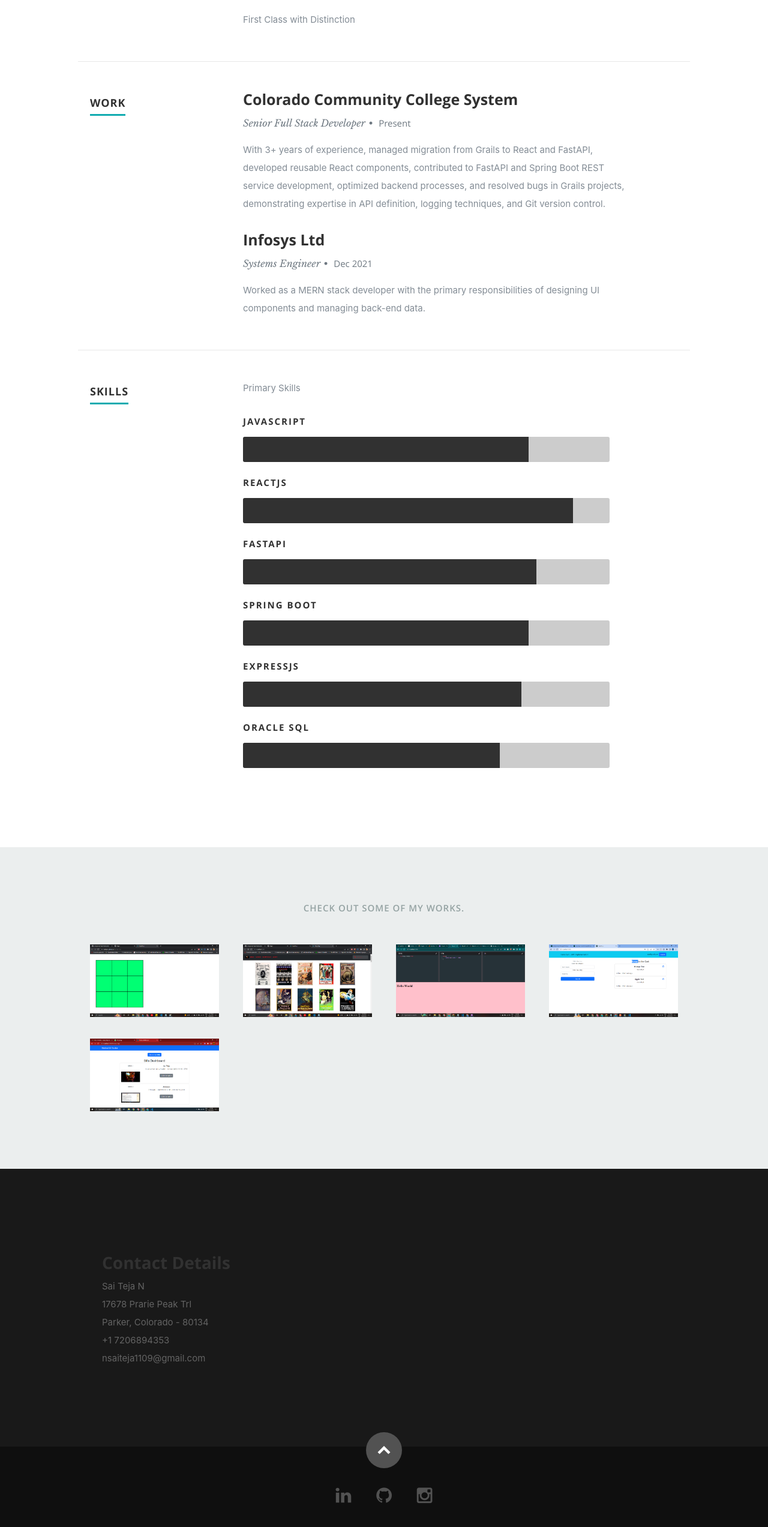
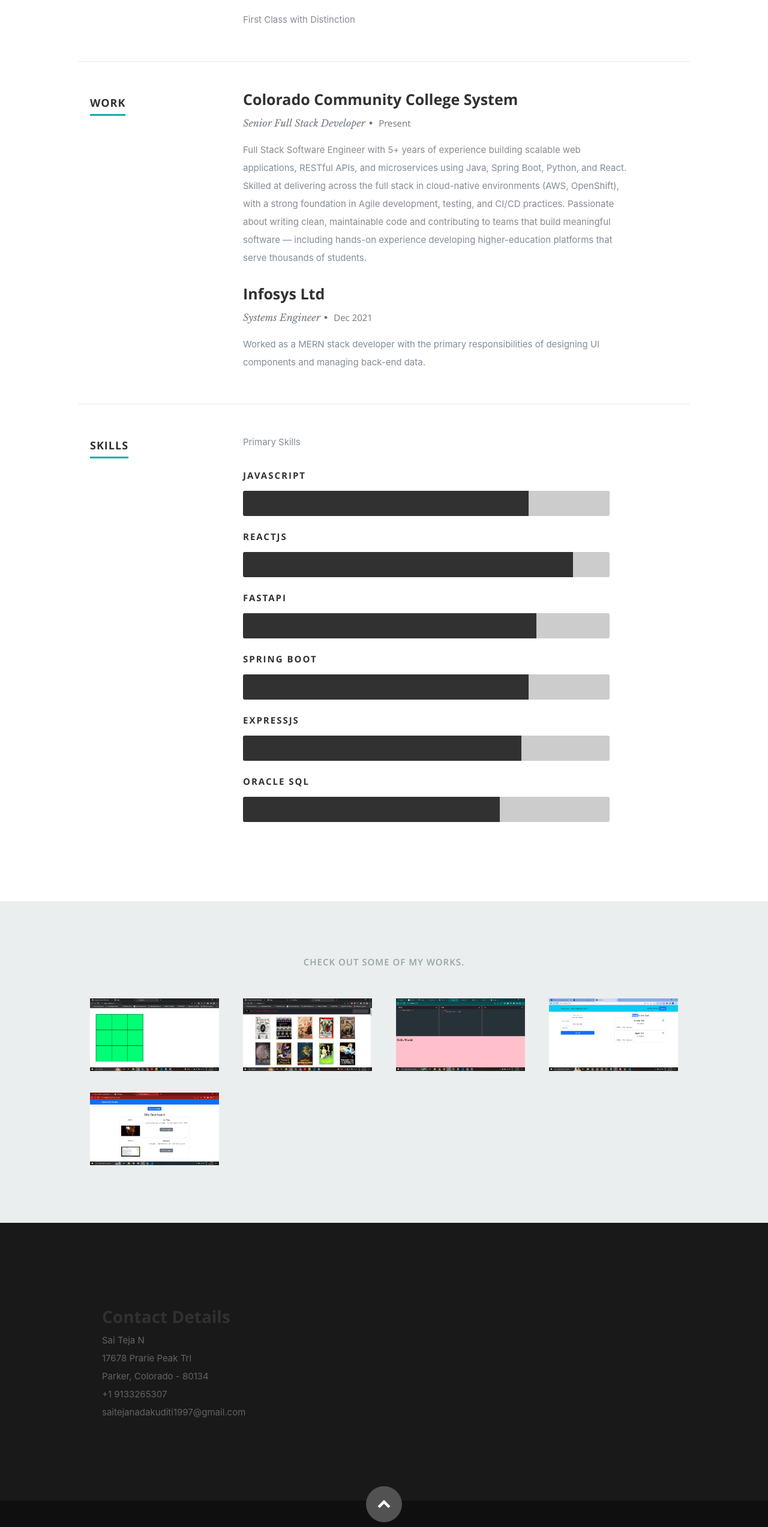
Before and after one commit to isaitejan/SaiTejaNadakuditiPortfolio, a React (Create React App) app: page / in a window 1280 px wide. Shown: the part 1513-4058 px from the top of the page at 60% size. Built offline with nearby package versions, Linux system fonts and the light colour scheme.

Commit message:
Updated resume data

```diff
--- a/src/resumeData.js
+++ b/src/resumeData.js
@@ -25,8 +25,8 @@ let resumeData = {
     "aboutme":"I'm currently employed as a Sr Full Stack Developer at Colorado Community College System. I handle end-to-end development tasks, including frontend and backend, database management, API integration, and ensuring seamless user experiences.",
     "address":"17678 Prarie Peak Trl",
     "address2":"Parker, Colorado - 80134",
-    "contactNo":"+1 7206894353",
-    "mailid":"nsaiteja1109@gmail.com",
+    "contactNo":"+1 9133265307",
+    "mailid":"saitejanadakuditi1997@gmail.com",
     "education":[
       {
         "UniversityName":"University of Central Missouri",
@@ -49,7 +49,7 @@ let resumeData = {
         "specialization":"Senior Full Stack Developer",
         "MonthOfLeaving":"Present",
         // "YearOfLeaving":"2021",
-        "Achievements":"With 3+ years of experience, managed migration from Grails to React and FastAPI, developed reusable React components, contributed to FastAPI and Spring Boot REST service development, optimized backend processes, and resolved bugs in Grails projects, demonstrating expertise in API definition, logging techniques, and Git version control."
+        "Achievements":"Full Stack Software Engineer with 5+ years of experience building scalable web applications, RESTful APIs, and microservices using Java, Spring Boot, Python, and React. Skilled at delivering across the full stack in cloud-native environments (AWS, OpenShift), with a strong foundation in Agile development, testing, and CI/CD practices. Passionate about writing clean, maintainable code and contributing to teams that build meaningful software — including hands-on experience developing higher-education platforms that serve thousands of students."
       },
       {
         "CompanyName":"Infosys Ltd",
```
